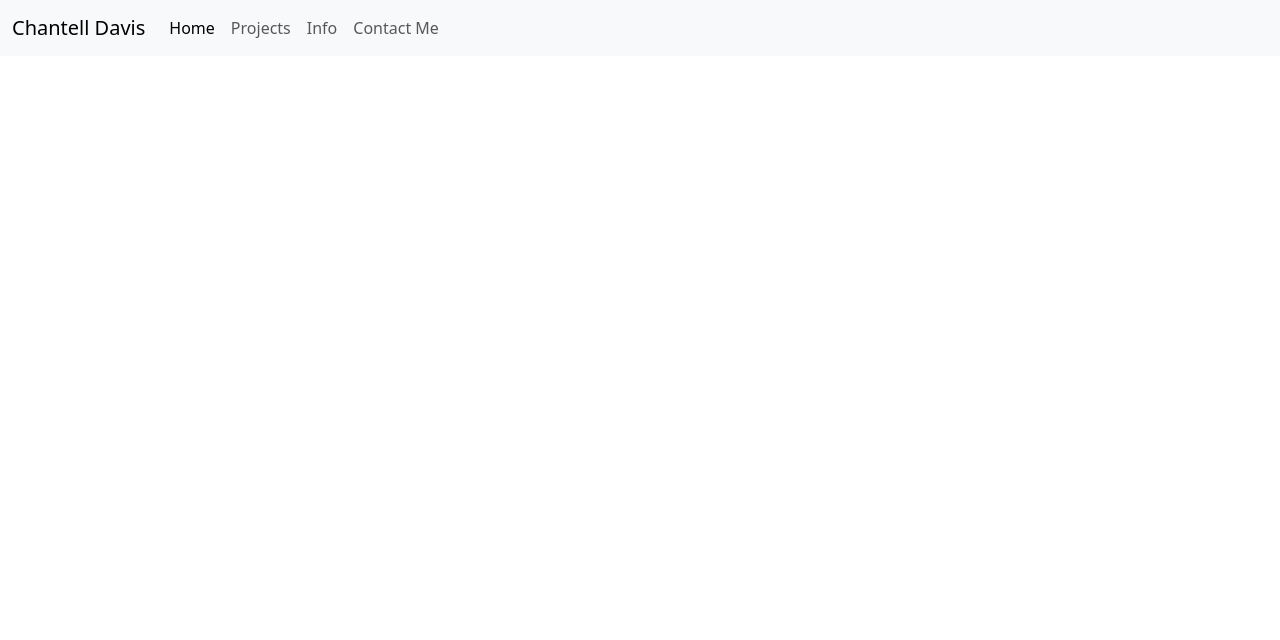
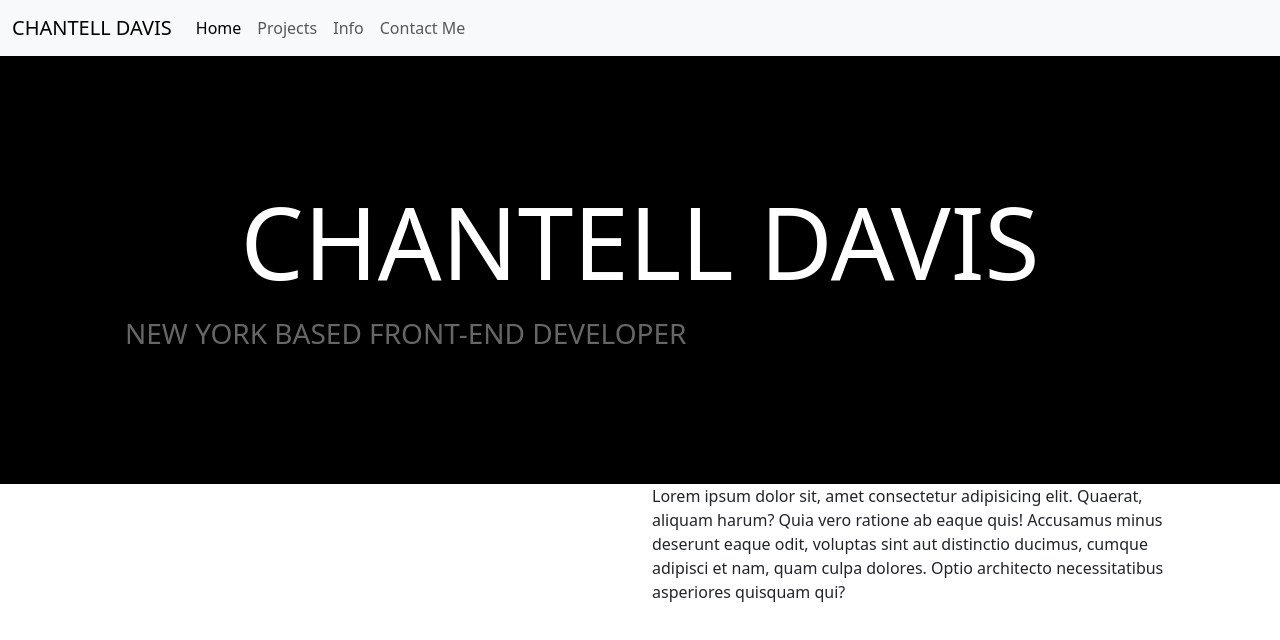
Before and after one commit to ChantellDavis/Chantell-Davis-Profile, a plain HTML site: page index.html in a window 1280 px wide. Drawn offline with nearby package versions, Linux system fonts and the light colour scheme.

Commit message:
added header, and css for the header

```diff
--- a/index.html
+++ b/index.html
@@ -20,7 +20,7 @@
   <body>
     <nav class="navbar navbar-expand-lg bg-body-tertiary">
       <div class="container-fluid">
-        <a class="navbar-brand" href="#">Chantell Davis</a>
+        <a class="navbar-brand" href="#">CHANTELL DAVIS</a>
         <button
           class="navbar-toggler"
           type="button"
@@ -50,6 +50,27 @@
         </div>
       </div>
     </nav>
-    <div class="containerOne"></div>
+    <div class="containerOne">
+      <h1 class="name">CHANTELL DAVIS</h1>
+      <h3 class="profession mt-3">NEW YORK BASED FRONT-END DEVELOPER</h3>
+    </div>
+    <div class="containerTwo">
+      <div class="container">
+        <div class="row">
+          <div class="col-md-6">
+            <img src="" />
+          </div>
+          <div class="col-md-6">
+            <p>
+              Lorem ipsum dolor sit, amet consectetur adipisicing elit. Quaerat,
+              aliquam harum? Quia vero ratione ab eaque quis! Accusamus minus
+              deserunt eaque odit, voluptas sint aut distinctio ducimus, cumque
+              adipisci et nam, quam culpa dolores. Optio architecto
+              necessitatibus asperiores quisquam qui?
+            </p>
+          </div>
+        </div>
+      </div>
+    </div>
   </body>
 </html>
--- a/scr/style.css
+++ b/scr/style.css
@@ -0,0 +1,23 @@
+:root {
+    --background-color: black;
+    --primary-color: white;
+    --secondary: black;
+}
+
+.containerOne {
+    background: var(--background-color);
+    padding: 125px;
+}
+
+ .name {
+    font-size: 100px;
+    text-align: center;
+
+}
+
+.profession, .name {
+    color: var(--primary-color);
+}
+.profession{
+    opacity: 40%;
+}
```
